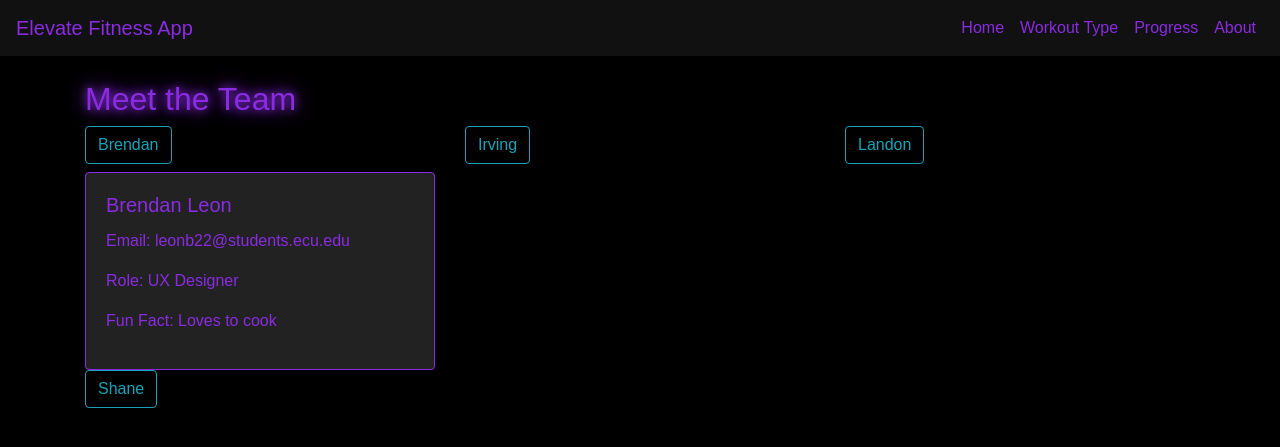
After one commit to bleon15/workout, a Flask app: page /about in a window 1280 px wide, after a click on "Brendan". The commit adds this page. Shown: the top 447 px of the page. Run offline with Flask 3, Linux system fonts and the light colour scheme.

Commit message:
🚀 Initial commit: complete workout tracker Flask app
- Set up Flask backend with SQLite integration
- Created and seeded workouts.db using init_db.py and schema.sql
- Built full HTML templates (home, workout type, workout details, progress, about)
- Integrated Bootstrap and jQuery for responsive UI and team card interactivity
- Added D3.js chart to visualize progress over time
- Implemented dark theme with black background and ultraviolet highlights
- Removed authentication and login routes for simplified flow

```diff
--- a/app.py
+++ b/app.py
@@ -1,109 +1,69 @@
+from flask import Flask, render_template, request, redirect, jsonify
+import sqlite3
 import os
-from flask import Flask, render_template, request, redirect, url_for, session
-from flask_sqlalchemy import SQLAlchemy
-from werkzeug.security import generate_password_hash, check_password_hash
-# Import your forms from forms.py
 
 app = Flask(__name__)
-app.config['SECRET_KEY'] = 'eyJhbGciOiJIUzI1NiIsInR5cCI6IkpXVCJ9.eyJpc3MiOiJzdXBhYmFzZSIsInJlZiI6InR5cnhqdm5yZWpzbmFxdmRyemllIiwicm9sZSI6ImFub24iLCJpYXQiOjE3NDQ4MjAxMzQsImV4cCI6MjA2MDM5NjEzNH0.si4riSViTZygRPXTaVVwd-6xHvPdvBbugQrxtelcG7Y'  # Important for session management
-app.config['SQLALCHEMY_DATABASE_URI'] = 'postgresql://postgres:webappfitness!@db.tyrxjvnrejsnaqvdrzie.supabase.co:5432/postgres'
-db = SQLAlchemy(app)
+DB_PATH = os.path.join(os.path.dirname(__file__), 'db', 'workouts.db')
 
-# Define your database models here (e.g., User, Workout, Exercise, Progress)
-class User(db.Model):
-    id = db.Column(db.Integer, primary_key=True)
-    username = db.Column(db.String(80), unique=True, nullable=False)
-    password = db.Column(db.String(120), nullable=False)
-    starting_weight = db.Column(db.Float)
-    current_weight = db.Column(db.Float)
-    goal_weight = db.Column(db.Float)
-    progress_entries = db.relationship('Progress', backref='user', lazy=True)
 
-class Workout(db.Model):
-    id = db.Column(db.Integer, primary_key=True)
-    name = db.Column(db.String(80), nullable=False)
-    exercises = db.relationship('WorkoutExercise', backref='workout', lazy=True)
+def get_db():
+    conn = sqlite3.connect(DB_PATH)
+    conn.row_factory = sqlite3.Row
+    return conn
 
-class Exercise(db.Model):
-    id = db.Column(db.Integer, primary_key=True)
-    name = db.Column(db.String(80), nullable=False)
-
-class WorkoutExercise(db.Model):
-    id = db.Column(db.Integer, primary_key=True)
-    workout_id = db.Column(db.Integer, db.ForeignKey('workout.id'), nullable=False)
-    exercise_id = db.Column(db.Integer, db.ForeignKey('exercise.id'), nullable=False)
-    sets = db.Column(db.Integer)
-    reps = db.Column(db.Integer)
-
-class Progress(db.Model):
-    id = db.Column(db.Integer, primary_key=True)
-    user_id = db.Column(db.Integer, db.ForeignKey('user.id'), nullable=False)
-    date = db.Column(db.Date)
-    bench_press = db.Column(db.Float)
-    squat = db.Column(db.Float)
-    calories_burned = db.Column(db.Integer)
-
-# --- Routes ---
 
 @app.route('/')
 def index():
-    if 'user_id' in session:
-        # Fetch workouts completed this month for the user
-        # ... database query ...
-        workouts_completed = 5  # Example
-        return render_template('index.html', workouts_completed=workouts_completed)
-    return redirect(url_for('login'))
+    return render_template('index.html', workouts_completed=3)
 
-@app.route('/login', methods=['GET', 'POST'])
-def login():
-    # Implement login logic using forms and database authentication
-    return render_template('login.html')
 
-@app.route('/register', methods=['GET', 'POST'])
-def register():
-    # Implement registration logic using forms and database insertion
-    return render_template('register.html')
+@app.route('/about')
+def about():
+    return render_template('about.html')
+
 
 @app.route('/workouts')
 def workout_selection():
-    if 'user_id' not in session:
-        return redirect(url_for('login'))
     return render_template('workout_selection.html')
+
 
 @app.route('/workouts/<workout_type>')
 def workout_details(workout_type):
-    if 'user_id' not in session:
-        return redirect(url_for('login'))
-    # Fetch workout details from the database based on workout_type
-    # ... database query ...
-    exercises = [
-        {'name': 'Squats', 'sets': 3, 'reps': 10},
-        {'name': 'Lunges', 'sets': 3, 'reps': 12},
-        {'name': 'Calf Raises', 'sets': 2, 'reps': 15}
-    ] # Example data
-    return render_template('workout_details.html', workout_name=f"{workout_type.capitalize()} Day", exercises=exercises)
+    conn = get_db()
+    cursor = conn.execute("SELECT name, sets, reps FROM exercises WHERE type = ?", (workout_type,))
+    exercises = cursor.fetchall()
+    conn.close()
+    return render_template('workout_details.html', workout_name=f"{workout_type.title()} Day", exercises=exercises)
+
 
 @app.route('/progress', methods=['GET', 'POST'])
 def progress_tracking():
-    if 'user_id' not in session:
-        return redirect(url_for('login'))
-    user = User.query.get(session['user_id'])
     if request.method == 'POST':
-        user.starting_weight = request.form.get('starting_weight')
-        user.current_weight = request.form.get('current_weight')
-        user.goal_weight = request.form.get('goal')
-        # Update max tracker data in the database
-        # ...
-        db.session.commit()
-        return redirect(url_for('progress_tracking'))
+        form = request.form
+        conn = get_db()
+        conn.execute(
+            "INSERT INTO progress (starting_weight, current_weight, goal, bench_press, squat, calories_burned) VALUES (?, ?, ?, ?, ?, ?)",
+            (form['starting_weight'], form['current_weight'], form['goal'], form['bench_press'], form['squat'], form['calories_burned'])
+        )
+        conn.commit()
+        conn.close()
+        return redirect('/progress')
+
+    conn = get_db()
+    cursor = conn.execute("SELECT * FROM progress ORDER BY id DESC LIMIT 1")
+    user = cursor.fetchone()
+    conn.close()
     return render_template('progress_tracking.html', user=user)
 
-@app.route('/logout')
-def logout():
-    session.pop('user_id', None)
-    return redirect(url_for('index'))
+
+@app.route('/api/progress')
+def api_progress():
+    conn = get_db()
+    cursor = conn.execute("SELECT id, current_weight FROM progress ORDER BY id DESC LIMIT 10")
+    data = [dict(row) for row in cursor.fetchall()]
+    conn.close()
+    return jsonify({"data": data})
+
 
 if __name__ == '__main__':
-    with app.app_context():
-        db.create_all()
     app.run(debug=True)
--- /dev/null
+++ b/db/schema.sql
@@ -0,0 +1,17 @@
+CREATE TABLE IF NOT EXISTS exercises (
+    id INTEGER PRIMARY KEY AUTOINCREMENT,
+    type TEXT NOT NULL,
+    name TEXT NOT NULL,
+    sets INTEGER,
+    reps INTEGER
+);
+
+CREATE TABLE IF NOT EXISTS progress (
+    id INTEGER PRIMARY KEY AUTOINCREMENT,
+    starting_weight INTEGER,
+    current_weight INTEGER,
+    goal INTEGER,
+    bench_press INTEGER,
+    squat INTEGER,
+    calories_burned INTEGER
+);
--- a/requirements.txt
+++ b/requirements.txt
@@ -1,3 +1 @@
 Flask
-Flask-SQLAlchemy
-Werkzeug
--- /dev/null
+++ b/static/css/style.css
@@ -0,0 +1,53 @@
+body {
+    background-color: #000000; /* pure black background */
+    color: #8a2be2; /* ultraviolet/neon purple text */
+    font-family: 'Orbitron', sans-serif;
+}
+
+
+h1, h2, h3, h4 {
+    text-shadow: 0 0 10px #8a2be2, 0 0 20px #8a2be2;
+}
+
+
+.navbar {
+    background-color: #111 !important;
+}
+
+.navbar-brand, .nav-link {
+    color: #8a2be2 !important;
+}
+
+.nav-link:hover {
+    color: #ff66ff !important; /* pinkish hover effect */
+}
+
+.btn-primary, .btn-success {
+    background-color: #8a2be2;
+    border-color: #8a2be2;
+    color: #000000;
+}
+
+.btn-primary:hover, .btn-success:hover {
+    background-color: #a04fff;
+    border-color: #a04fff;
+    color: #ffffff;
+}
+
+.card {
+    background-color: #222;
+    color: #8a2be2;
+    border: 1px solid #8a2be2;
+}
+
+.list-group-item {
+    background-color: #111;
+    color: #8a2be2;
+    border: 1px solid #8a2be2;
+}
+
+input.form-control, select.form-control, textarea.form-control {
+    background-color: #1a1a1a;
+    color: #8a2be2;
+    border: 1px solid #8a2be2;
+}
--- /dev/null
+++ b/static/js/script.js
@@ -0,0 +1,13 @@
+// static/js/script.js
+console.log("Script loaded!");
+
+// Toggle team cards on About page
+document.addEventListener('DOMContentLoaded', function () {
+    const buttons = document.querySelectorAll(".team-btn");
+    buttons.forEach(button => {
+        button.addEventListener("click", () => {
+            const target = document.querySelector(button.dataset.target);
+            target.classList.toggle("d-none");
+        });
+    });
+});
--- /dev/null
+++ b/templates/about.html
@@ -0,0 +1,51 @@
+{% extends 'base.html' %}
+{% block title %}About Us{% endblock %}
+{% block content %}
+<h2>Meet the Team</h2>
+<div class="row">
+    <div class="col-md-4">
+        <button class="btn btn-outline-info team-btn" data-target="#brendan">Brendan</button>
+        <div id="brendan" class="card mt-2 d-none">
+            <div class="card-body">
+                <h5 class="card-title">Brendan Leon</h5>
+                <p>Email: leonb22@students.ecu.edu</p>
+                <p>Role: UX Designer</p>
+                <p>Fun Fact: Loves to cook</p>
+            </div>
+        </div>
+    </div>
+    <div class="col-md-4">
+        <button class="btn btn-outline-info team-btn" data-target="#irving">Irving</button>
+        <div id="irving" class="card mt-2 d-none">
+            <div class="card-body">
+                <h5 class="card-title">Irving Villanueva</h5>
+                <p>Email: villanuevai23@students.ecu.edu</p>
+                <p>Role: Lead Dev</p>
+                <p>Fun Fact: Loves to run</p>
+            </div>
+        </div>
+    </div>
+    <div class="col-md-4">
+        <button class="btn btn-outline-info team-btn" data-target="#landon">Landon</button>
+        <div id="landon" class="card mt-2 d-none">
+            <div class="card-body">
+                <h5 class="card-title">Landon Waller</h5>
+                <p>Email: wallerl20@students.ecu.edu</p>
+                <p>Role: QA Engineer</p>
+                <p>Fun Fact: Loves leg day</p>
+            </div>
+        </div>
+    </div>
+    <div class="col-md-4">
+        <button class="btn btn-outline-info team-btn" data-target="#shane">Shane</button>
+        <div id="shane" class="card mt-2 d-none">
+            <div class="card-body">
+                <h5 class="card-title">Shane Wilson</h5>
+                <p>Email: wilsonshan22@students.ecu.edu</p>
+                <p>Role: Project Manager</p>
+                <p>Fun Fact: Loves to swim</p>
+            </div>
+        </div>
+    </div>
+</div>
+{% endblock %}
--- /dev/null
+++ b/templates/base.html
@@ -0,0 +1,30 @@
+<!DOCTYPE html>
+<html lang="en">
+<head>
+    <meta charset="UTF-8">
+    <meta name="viewport" content="width=device-width, initial-scale=1.0">
+    <title>{% block title %}{% endblock %}</title>
+    <link rel="stylesheet" href="https://cdn.jsdelivr.net/npm/bootstrap@4.6.2/dist/css/bootstrap.min.css">
+    <link rel="stylesheet" href="{{ url_for('static', filename='css/style.css') }}">
+</head>
+<body>
+<nav class="navbar navbar-expand-lg navbar-light bg-light">
+    <a class="navbar-brand" href="/">Elevate Fitness App</a>
+    <div class="collapse navbar-collapse">
+        <ul class="navbar-nav ml-auto">
+            <li class="nav-item"><a class="nav-link" href="{{ url_for('index') }}">Home</a></li>
+            <li class="nav-item"><a class="nav-link" href="{{ url_for('workout_selection') }}">Workout Type</a></li>
+            <li class="nav-item"><a class="nav-link" href="{{ url_for('progress_tracking') }}">Progress</a></li>
+            <li class="nav-item"><a class="nav-link" href="{{ url_for('about') }}">About</a></li>
+        </ul>
+    </div>
+</nav>
+<div class="container mt-4">
+    {% block content %}{% endblock %}
+</div>
+<script src="https://code.jquery.com/jquery-3.6.0.min.js"></script>
+<script src="https://cdn.jsdelivr.net/npm/bootstrap@4.6.2/dist/js/bootstrap.bundle.min.js"></script>
+<script src="{{ url_for('static', filename='js/script.js') }}"></script>
+{% block scripts %}{% endblock %}
+</body>
+</html>
--- a/index.html
+++ b/templates/index.html
@@ -1,9 +1,10 @@
 {% extends 'base.html' %}
 {% block title %}Home{% endblock %}
 {% block content %}
-<h1>Welcome to Your Fitness Tracker!</h1>
+<h1>Welcome to the Elevate Fitness App!</h1>
 {% if workouts_completed %}
     <p>You have completed {{ workouts_completed }} workouts this month.</p>
 {% endif %}
-<a href="{{ url_for('workout_selection') }}" class="btn btn-primary">Start Workout</a>
+<p>Select a workout type to begin tracking your progress.</p>
+<a class="btn btn-primary" href="/workouts">Start Workout</a>
 {% endblock %}
```
Also changed, not shown: base.html (deleted, +0 -38 lines), init_db.py (added, +23 -0 lines), progress_tracking.html (deleted, +0 -34 lines), static/js/d3_chart.js (added, +50 -0 lines), style.css (deleted, +0 -19 lines), templates/progress_tracking.html (added, +38 -0 lines), templates/workout_selection.html (added, +11 -0 lines), workout_selection.html (deleted, +0 -11 lines), db/workouts.db (added), package-lock.json (added), templates/workout_details.html (renamed from workout_details.html).
